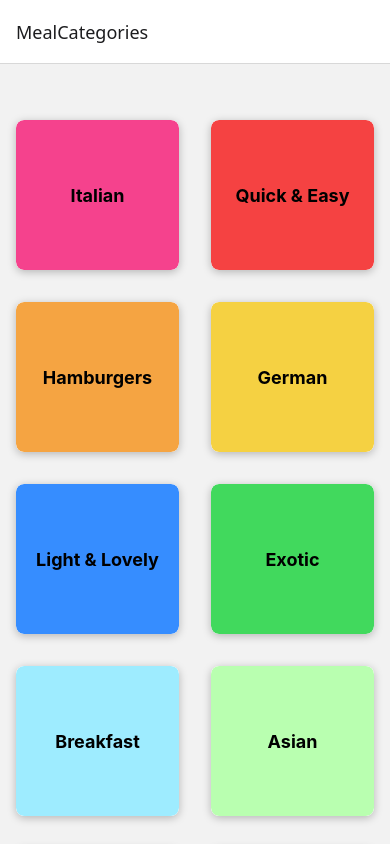
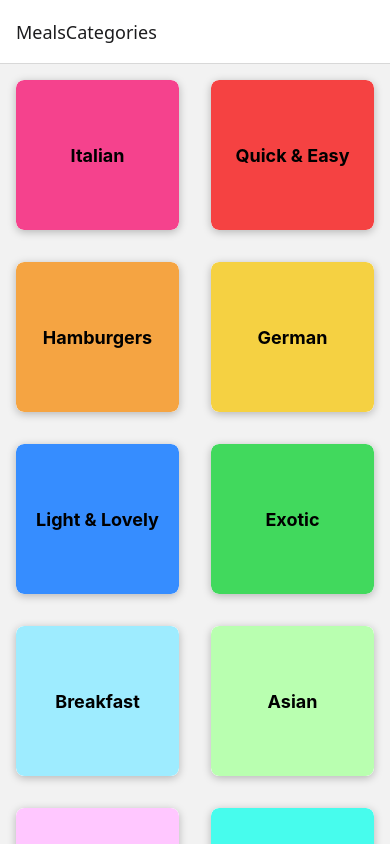
Before and after one commit to Mikwuegbu/meals_app, a React Native app: screen /MealsCategories in a window 390 px wide. Built offline with nearby package versions, Linux system fonts and the light colour scheme.

Commit message:
Add MealsOverview screen and implement navigation from Categories screen

```diff
--- a/App.tsx
+++ b/App.tsx
@@ -3,6 +3,7 @@ import { StyleSheet, Text, View } from 'react-native';
 import CategoriesScreen from './screens/CategoriesScreen';
 import { NavigationContainer } from '@react-navigation/native';
 import { createNativeStackNavigator } from '@react-navigation/native-stack';
+import MealsOverViewScreen from './screens/MealsOverViewScreen';
 
 export default function App() {
 	const Stack = createNativeStackNavigator();
@@ -11,10 +12,14 @@ export default function App() {
 		<>
 			<StatusBar style="dark" />
 			<NavigationContainer>
-				<Stack.Navigator>
+				<Stack.Navigator initialRouteName="MealsCategories">
 					<Stack.Screen
-						name="MealCategories"
+						name="MealsCategories"
 						component={CategoriesScreen}
+					></Stack.Screen>
+					<Stack.Screen
+						name="MealsOverview"
+						component={MealsOverViewScreen}
 					></Stack.Screen>
 				</Stack.Navigator>
 			</NavigationContainer>
--- a/screens/components/CategoryGridTile.tsx
+++ b/components/CategoryGridTile.tsx
@@ -3,13 +3,16 @@ import { Platform, Pressable, StyleSheet, Text, View } from 'react-native';
 const CategoryGridTile = ({
 	title,
 	color,
+	onPress,
 }: {
 	title: string;
 	color: string;
+	onPress: () => void;
 }) => {
 	return (
 		<View style={styles.gridItem}>
 			<Pressable
+				onPress={onPress}
 				android_ripple={{ color: '#e2e1e1' }}
 				style={({ pressed }) => [
 					styles.button,
--- a/screens/CategoriesScreen.tsx
+++ b/screens/CategoriesScreen.tsx
@@ -1,13 +1,30 @@
 import { FlatList, StyleSheet } from 'react-native';
 import Category from '../models/category';
 import { CATEGORIES } from '../data/dummy-data';
-import CategoryGridTile from './components/CategoryGridTile';
+import CategoryGridTile from '../components/CategoryGridTile';
+import { useNavigation } from '@react-navigation/native';
+import { NativeStackNavigationProp } from '@react-navigation/native-stack';
 
-const renderCategoryItems = (category: Category) => {
-	return <CategoryGridTile title={category.title} color={category.color} />;
-};
+const CategoriesScreen = ({
+	navigation,
+}: {
+	navigation: NativeStackNavigationProp<any>;
+}) => {
+	const renderCategoryItems = (category: Category) => {
+		const pressHandler = () => {
+			navigation.navigate('MealsOverview', {
+				categoryId: category.id,
+			});
+		};
+		return (
+			<CategoryGridTile
+				onPress={pressHandler}
+				title={category.title}
+				color={category.color}
+			/>
+		);
+	};
 
-const CategoriesScreen = () => {
 	return (
 		<FlatList
 			style={styles.container}
@@ -24,7 +41,5 @@ export default CategoriesScreen;
 const styles = StyleSheet.create({
 	container: {
 		flex: 1,
-		// backgroundColor: 'white',
-		paddingVertical: 40,
 	},
 });
--- /dev/null
+++ b/screens/MealsOverViewScreen.tsx
@@ -0,0 +1,27 @@
+import { useNavigation, useRoute } from '@react-navigation/native';
+import { StyleSheet, Text, View } from 'react-native';
+import Category from '../models/category';
+
+type RouteParams = {
+	categoryId: string;
+};
+
+const MealsOverViewScreen = () => {
+	const { params } = useRoute();
+	const catID = (params as RouteParams).categoryId;
+
+	return (
+		<View style={styles.container}>
+			<Text>{catID}</Text>
+		</View>
+	);
+};
+
+export default MealsOverViewScreen;
+
+const styles = StyleSheet.create({
+	container: {
+		flex: 1,
+		padding: 16,
+	},
+});
```
